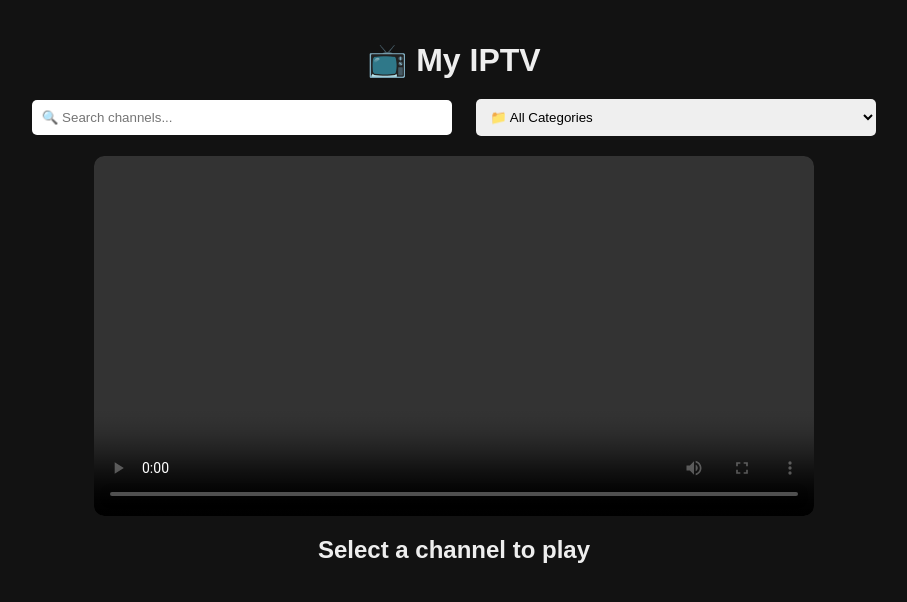
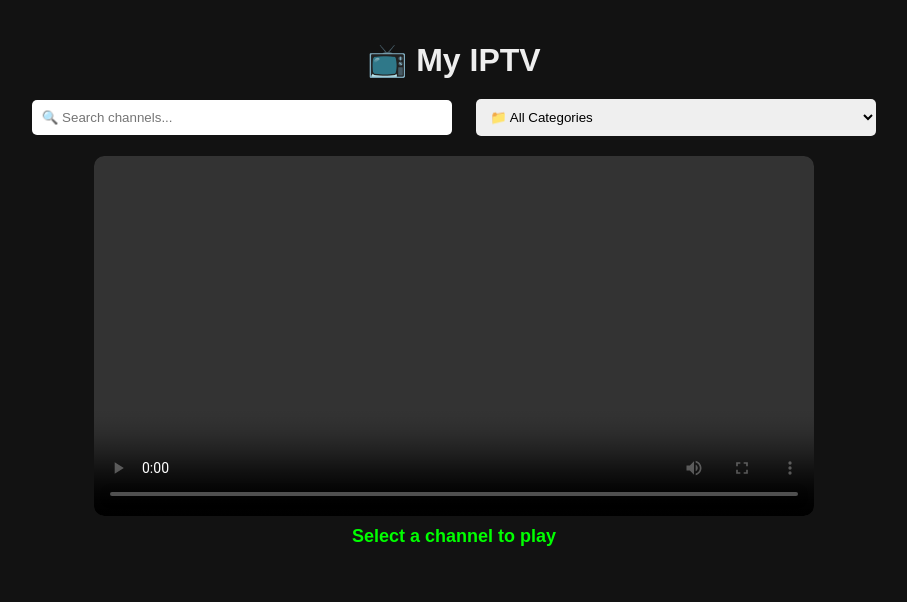
Before and after one commit to Piyash-ORG/my-iptv, a plain HTML site: page index.html in a window 1280 px wide. Shown: the whole page, without its empty margins (186-1093 px from the left). Drawn offline with nearby package versions, Linux system fonts and the light colour scheme; no server answers.

Commit message:
Update style.css

```diff
--- a/style.css
+++ b/style.css
@@ -62,3 +62,8 @@ video {
 #qualitySelector button:hover {
   background: #555;
 }
+#channelTitle {
+  font-size: 18px;
+  color: #0f0;
+  margin: 10px 0;
+}
```
